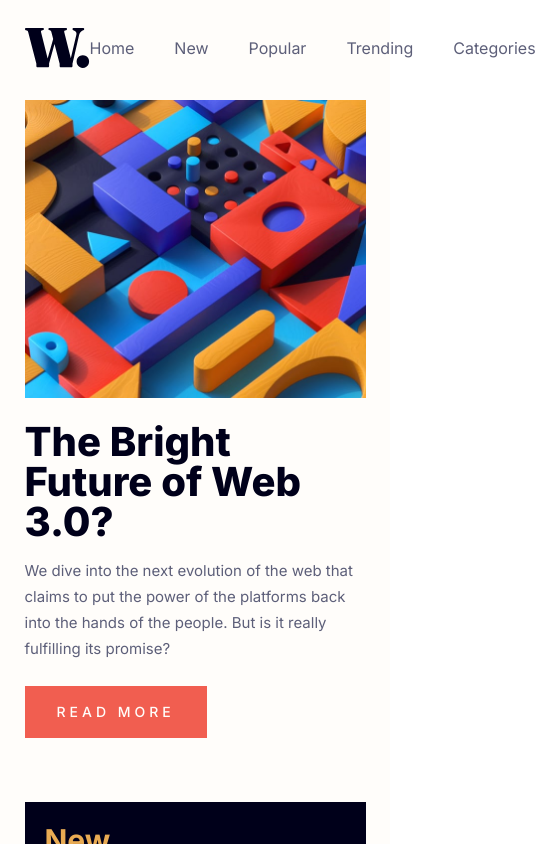
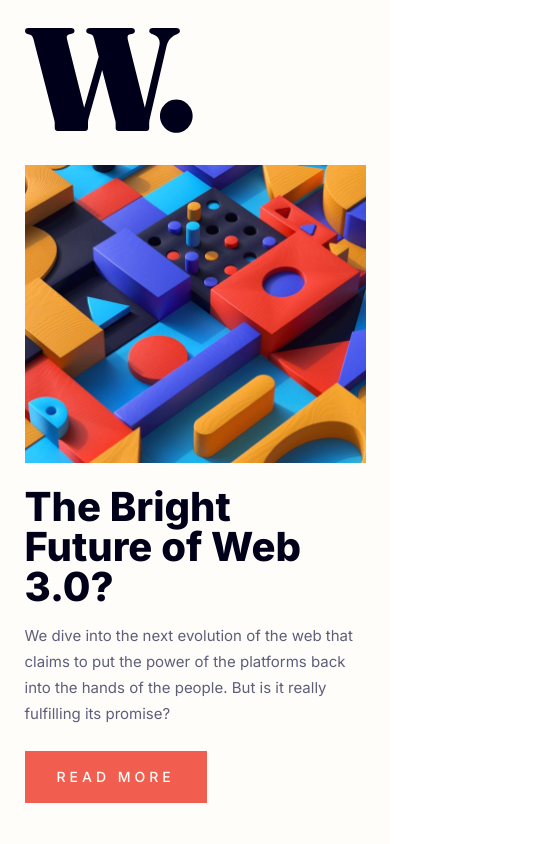
Before and after one commit to chungvuiloong/news-landing-page, a Next.js app: page / in a window 390 px wide. Shown: the top 844 px of the page, 536 px wide, since content can reach past the window. Built offline with nearby package versions, Linux system fonts and the light colour scheme.

Commit message:
Add mobile and desktop view.

```diff
--- a/src/components/Nav.tsx
+++ b/src/components/Nav.tsx
@@ -8,7 +8,7 @@ const Nav = () => {
     return (
         <nav className='2xl:pt-[90px] pt-7 flex justify-between'>
             <Image src={Logo} alt='Website logo' className='h-auto 2xl:w-auto w-[50%]'/>
-            <ul className='flex gap-10 text-end text-Dark-grayish-blue'>
+            <ul className='2xl:flex hidden gap-10 text-end text-Dark-grayish-blue'>
                 {
                     nav_link.map((nav, i)=>
                         <li key={i} className='self-center hover:text-Soft-red cursor-pointer'>
```
